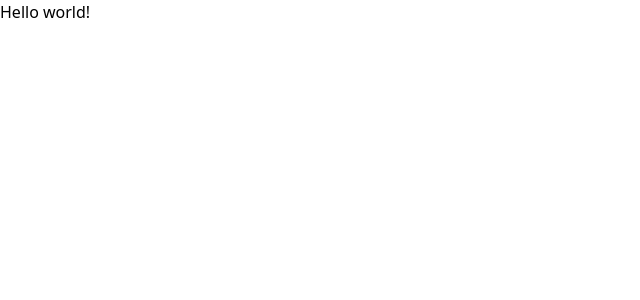
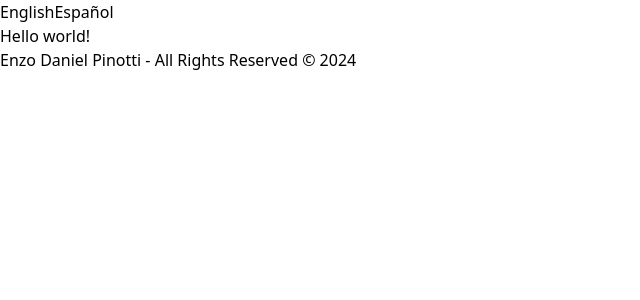
Before and after one commit to Enzopinotti/StarWars_App_NextJS, a Next.js app: page / in a window 1280 px wide. Shown: the top 300 px of the page, without its empty margins (0-640 px from the left). Built offline with nearby package versions, Linux system fonts and the light colour scheme; no server answers.

Commit message:
add(-): add i18n support for lenguage switching

```diff
--- a/package.json
+++ b/package.json
@@ -9,9 +9,13 @@
     "lint": "next lint"
   },
   "dependencies": {
+    "i18next": "^23.11.4",
+    "i18next-browser-languagedetector": "^7.2.1",
+    "i18next-http-backend": "^2.5.1",
     "next": "14.2.3",
     "react": "^18",
-    "react-dom": "^18"
+    "react-dom": "^18",
+    "react-i18next": "^14.1.1"
   },
   "devDependencies": {
     "autoprefixer": "^10.4.19",
--- a/postcss.config.js
+++ b/postcss.config.js
@@ -1,4 +1,6 @@
-export const plugins = {
-  tailwindcss: {},
-  autoprefixer: {},
-};
+module.exports = {
+  plugins: {
+    tailwindcss: {},
+    autoprefixer: {},
+  },
+}
--- /dev/null
+++ b/public/locales/en/translation.json
@@ -0,0 +1,3 @@
+{
+    "footerText": "Enzo Daniel Pinotti - All Rights Reserved © 2024"
+}
--- /dev/null
+++ b/public/locales/es/translation.json
@@ -0,0 +1,3 @@
+{
+    "footerText": "Enzo Daniel Pinotti - Derechos Reservados © 2024"
+}
--- /dev/null
+++ b/src/components/Layout/Footer.js
@@ -0,0 +1,29 @@
+import { useEffect, useState } from 'react';
+import { useTranslation } from 'react-i18next';
+
+const Footer = () => {
+    const { t, i18n } = useTranslation();
+    const [ready, setReady] = useState(false);
+
+    useEffect(() => {
+        i18n.on('loaded', () => {
+            setReady(true);
+        });
+        // Cargar manualmente el namespace si es necesario
+        i18n.loadNamespaces('translation', () => {
+            setReady(true);
+        });
+
+        return () => {
+            i18n.off('loaded');
+        };
+    }, []);
+
+    if (!ready) {
+        return <p>Loading translations...</p>;
+    }
+
+    return <p>{t('footerText')}</p>;
+};
+
+export default Footer;
--- /dev/null
+++ b/src/components/Layout/Header.js
@@ -0,0 +1,22 @@
+import React from 'react';
+import { useTranslation } from 'react-i18next';
+
+const Header = () => {
+    const { i18n } = useTranslation();
+
+    const changeLanguage = (language) => {
+        i18n.changeLanguage(language);
+    };
+
+    return (
+        <header>
+            <nav>
+                {/* Ejemplo de botones para cambiar el idioma */}
+                <button onClick={() => changeLanguage('en')}>English</button>
+                <button onClick={() => changeLanguage('es')}>Español</button>
+            </nav>
+        </header>
+    );
+};
+
+export default Header;
--- /dev/null
+++ b/src/components/Layout/Layout.js
@@ -0,0 +1,13 @@
+// components/Layout.js
+import Header from './Header.js';
+import Footer from './Footer';
+
+export default function Layout({ children }) {
+    return (
+        <>
+            <Header />
+            <main>{children}</main>
+            <Footer />
+        </>
+    );
+}
--- a/src/components/RootLayout.js
+++ /dev/null
@@ -1,3 +0,0 @@
-export default function RootLayout({ children }) {
-    return <div>{children}</div>;
-}
--- /dev/null
+++ b/src/i18n/i18n.js
@@ -0,0 +1,24 @@
+import i18n from 'i18next';
+import { initReactI18next } from 'react-i18next';
+import Backend from 'i18next-http-backend';
+import LanguageDetector from 'i18next-browser-languagedetector';
+
+i18n
+  .use(Backend)
+  .use(LanguageDetector)
+  .use(initReactI18next)
+  .init({
+    fallbackLng: 'en',
+    debug: true,
+    backend: {
+      loadPath: '/locales/{{lng}}/{{ns}}.json',
+    },
+    interpolation: {
+      escapeValue: false,
+    },
+    react: {
+        useSuspense: false, // Desactivar Suspense para traducciones
+    },
+  });
+
+export default i18n;
--- a/src/pages/_app.js
+++ b/src/pages/_app.js
@@ -1,11 +1,16 @@
+import '../i18n/i18n'
 import '../styles/globals.css';
-import RootLayout from '../components/RootLayout';
+import Layout from '../components/Layout/Layout';
+
 
 function MyApp({ Component, pageProps }) {
   return (
-    <RootLayout>
-      <Component {...pageProps} />
-    </RootLayout>
+
+      <Layout>
+        <Component {...pageProps} />
+      </Layout>
+
+
   );
 }
 
```
Also changed, not shown: 1 other file (tests, documents, lock files or other folders).
